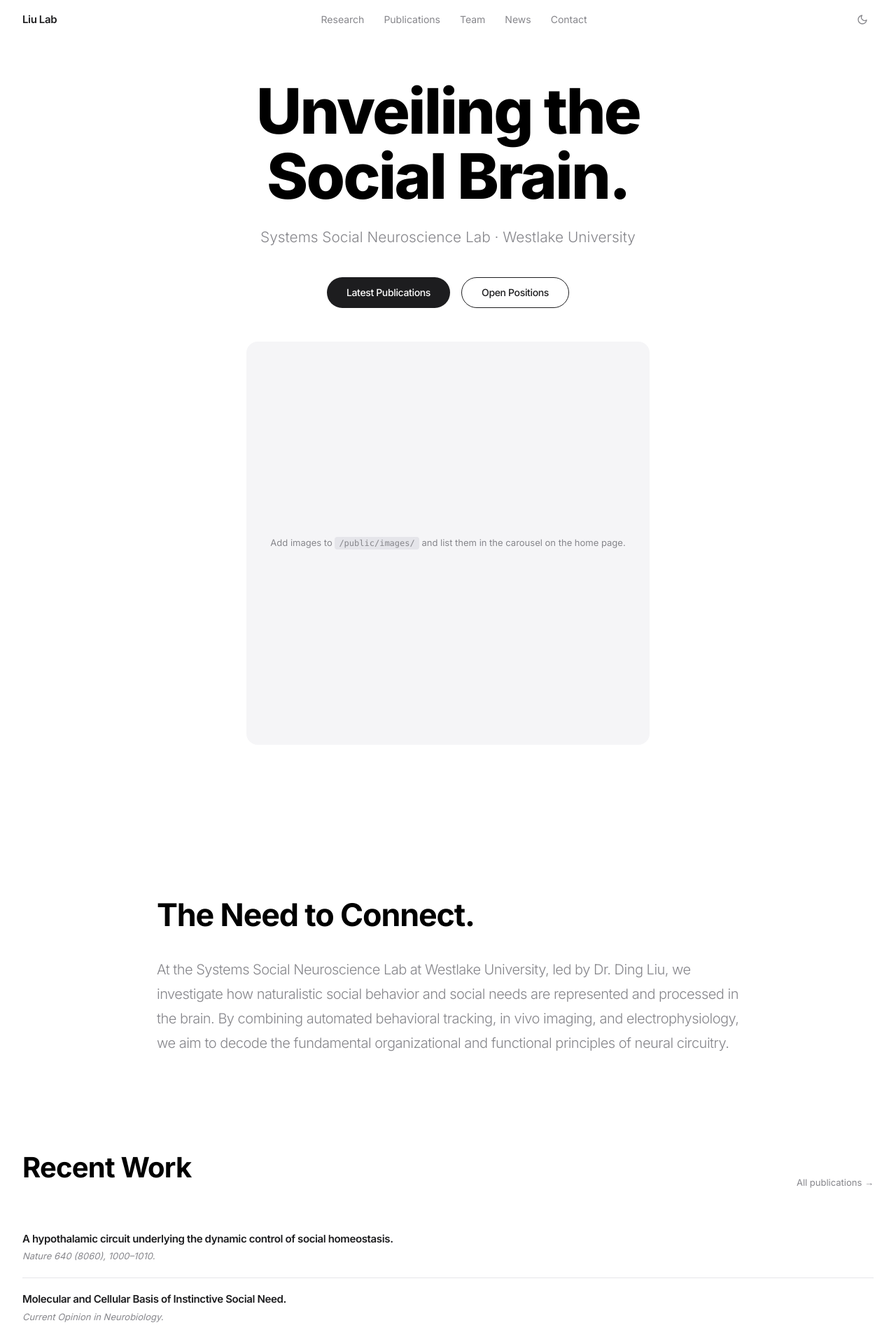
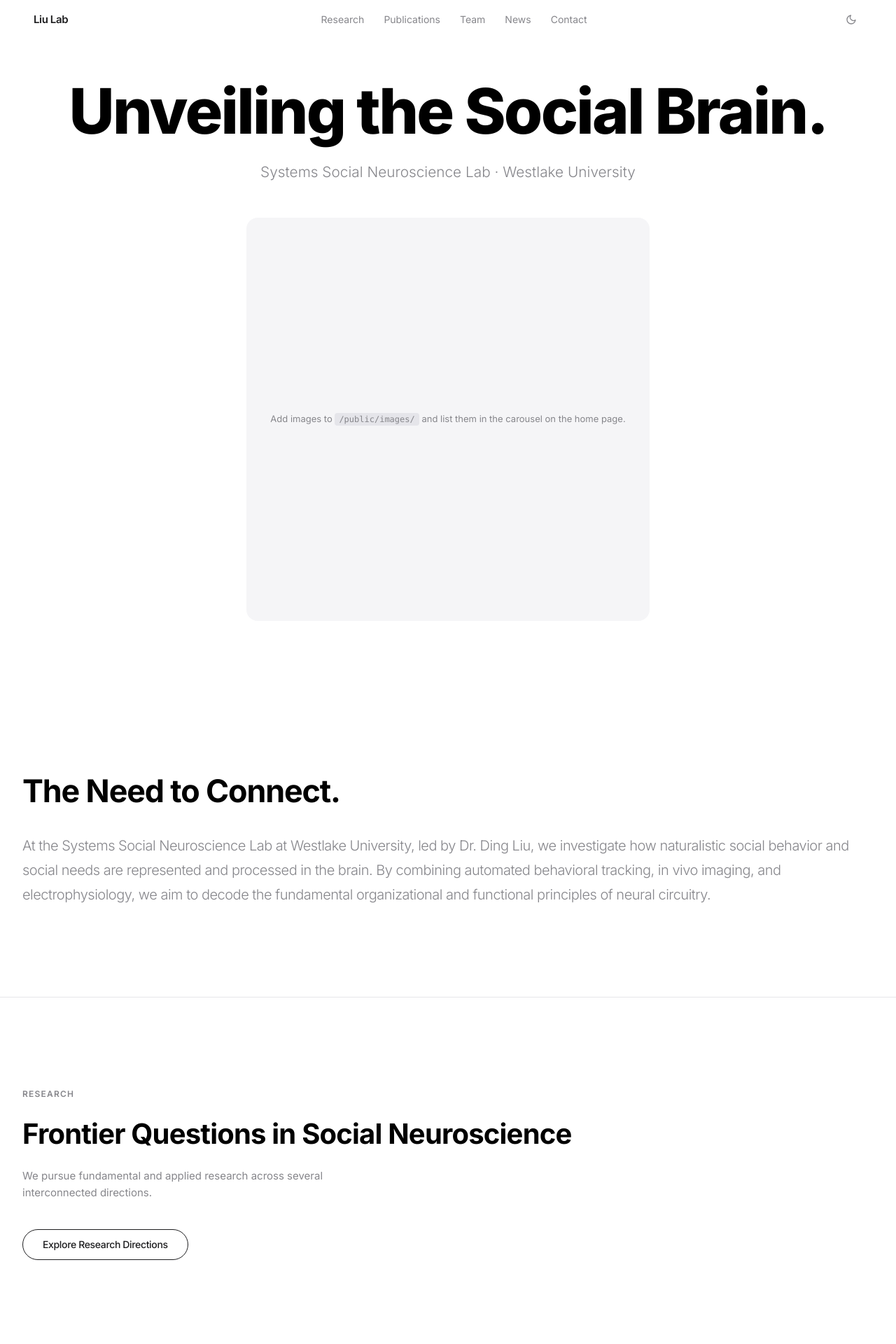
Before and after one commit to kianmax0/liu-lab-website, a Next.js app: page /liu-lab-website/ in a window 1280 px wide. Shown: the top 1920 px of the page at 70% size. Built offline with nearby package versions, Linux system fonts and the light colour scheme.

Commit message:
fix: single-line slogan, remove hero CTAs+publications, align widths, wider navbar

```diff
--- a/src/app/contact/page.tsx
+++ b/src/app/contact/page.tsx
@@ -72,7 +72,10 @@
       </section>
 
       {/* Open Positions */}
-      <section id="openings" className="max-w-[1400px] mx-auto px-8 scroll-mt-20">
+      <section
+        id="openings"
+        className="max-w-[1400px] mx-auto px-8 scroll-mt-20"
+      >
         <FadeInWhenVisible>
           <h2 className="text-[clamp(1.8rem,4vw,3rem)] font-bold tracking-[-0.025em] text-[var(--fg)] mb-3">
             Open Positions
--- a/src/app/page.tsx
+++ b/src/app/page.tsx
@@ -2,12 +2,6 @@
 import FadeInWhenVisible from "@/components/FadeInWhenVisible";
 import HeroCarousel from "@/components/HeroCarousel";
 import { site } from "@/data/site";
-import { publications } from "@/data/publications";
-
-const latestYear = Math.max(...publications.map((p) => p.year));
-const latestPubs = publications
-  .filter((p) => p.year === latestYear)
-  .slice(0, 3);
 
 // ── Add your lab microscopy / hero images here ─────────────────
 // Drop files into /public/images/ and list them below.
@@ -17,47 +11,25 @@
 ];
 
 export default function HomePage() {
-  const sloganLines = site.slogan.split("\n");
-
   return (
     <>
       {/* ── HERO ─────────────────────────────────────────────────── */}
       <section className="min-h-screen flex flex-col items-center justify-center text-center px-8 pt-28 pb-20 bg-[var(--bg)]">
         {/* Slogan */}
-        <h1 className="text-[clamp(2.8rem,7vw,6rem)] font-extrabold leading-[1.04] tracking-[-0.03em] text-[var(--heading)]">
-          {sloganLines.map((line, i) => (
-            <span key={i} className="block">
-              {line}
-            </span>
-          ))}
+        <h1 className="text-[clamp(2.8rem,7vw,6rem)] font-extrabold leading-[1.04] tracking-[-0.03em] text-[var(--heading)] whitespace-nowrap">
+          {site.slogan}
         </h1>
 
         <p className="mt-6 text-[clamp(1rem,2.2vw,1.3rem)] font-light text-[var(--fg-2)] max-w-2xl mx-auto leading-relaxed">
           {site.fullName}
         </p>
 
-        {/* CTA buttons */}
-        <div className="mt-10 flex flex-wrap items-center justify-center gap-4">
-          <Link
-            href="/publications"
-            className="inline-flex items-center justify-center h-11 px-7 rounded-full bg-[var(--fg)] text-[var(--bg)] text-[14px] font-medium tracking-tight hover:opacity-80 transition-opacity duration-200"
-          >
-            Latest Publications
-          </Link>
-          <Link
-            href="/contact#openings"
-            className="inline-flex items-center justify-center h-11 px-7 rounded-full border border-[var(--fg)] text-[var(--fg)] text-[14px] font-medium tracking-tight hover:bg-[var(--fg)] hover:text-[var(--bg)] transition-colors duration-200"
-          >
-            Open Positions
-          </Link>
-        </div>
-
         {/* Image carousel */}
         <HeroCarousel slides={heroSlides} />
       </section>
 
       {/* ── ABOUT THE LAB ─────────────────────────────────────────── */}
-      <section className="max-w-4xl mx-auto px-8 py-32">
+      <section className="max-w-[1400px] mx-auto px-8 py-32">
         <FadeInWhenVisible>
           <h2 className="text-[clamp(1.8rem,4vw,2.8rem)] font-bold tracking-[-0.025em] text-[var(--heading)] mb-6">
             {site.aboutHeading}
@@ -65,47 +37,6 @@
           <p className="text-[clamp(1rem,2vw,1.25rem)] font-light text-[var(--fg-2)] leading-[1.75] tracking-tight">
             {site.description}
           </p>
-        </FadeInWhenVisible>
-      </section>
-
-      {/* ── RECENT PUBLICATIONS PREVIEW ───────────────────────────── */}
-      <section className="max-w-[1400px] mx-auto px-8 pb-32">
-        <FadeInWhenVisible>
-          <div className="flex items-end justify-between mb-10">
-            <h2 className="text-[clamp(1.6rem,3.5vw,2.5rem)] font-bold tracking-[-0.02em] text-[var(--heading)]">
-              Recent Work
-            </h2>
-            <Link
-              href="/publications"
-              className="text-[13px] text-[var(--fg-2)] hover:text-[var(--fg)] transition-colors duration-200 hidden sm:block"
-            >
-              All publications →
-            </Link>
-          </div>
-        </FadeInWhenVisible>
-
-        <div className="divide-y divide-[var(--border)]">
-          {latestPubs.map((pub, i) => (
-            <FadeInWhenVisible key={i} delay={i * 0.07}>
-              <div className="py-5">
-                <p className="text-[15px] font-semibold text-[var(--fg)] leading-snug mb-1 tracking-tight">
-                  {pub.title}
-                </p>
-                <p className="text-[13px] text-[var(--fg-2)] italic">
-                  {pub.venue}
-                </p>
-              </div>
-            </FadeInWhenVisible>
-          ))}
-        </div>
-
-        <FadeInWhenVisible delay={0.25}>
-          <Link
-            href="/publications"
-            className="mt-6 inline-block text-[13px] text-[var(--fg-2)] hover:text-[var(--fg)] transition-colors duration-200 sm:hidden"
-          >
-            All publications →
-          </Link>
         </FadeInWhenVisible>
       </section>
 
--- a/src/app/team/page.tsx
+++ b/src/app/team/page.tsx
@@ -24,7 +24,7 @@
       </section>
 
       {/* PI */}
-        <section className="max-w-[1400px] mx-auto px-8 mb-20">
+      <section className="max-w-[1400px] mx-auto px-8 mb-20">
         <FadeInWhenVisible>
           <h2 className="text-[12px] font-semibold text-[var(--fg-2)] uppercase tracking-widest mb-10">
             Principal Investigator
--- a/src/components/Navbar.tsx
+++ b/src/components/Navbar.tsx
@@ -39,7 +39,7 @@
           : "bg-transparent"
       }`}
     >
-      <nav className="max-w-[1400px] mx-auto px-8 h-14 flex items-center justify-between">
+      <nav className="w-full px-12 h-14 flex items-center justify-between">
         {/* Logo / Lab name */}
         <Link
           href="/"
```
